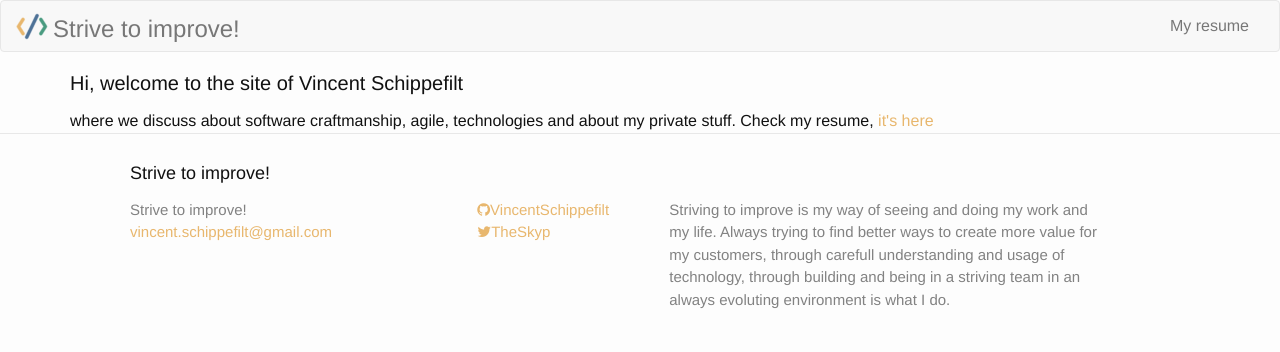
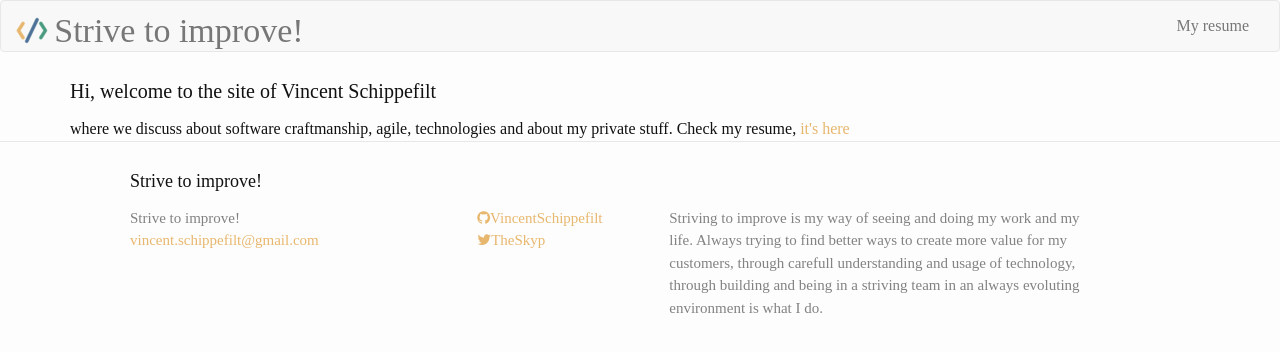
Before and after one commit to VincentSchippefilt/VincentSchippefilt.github.io, a Jekyll site: the page built from index.html, in a window 1280 px wide. Shown: the top 352 px of the page. Built offline with Jekyll 4.4.1, drawn with Linux system fonts in a browser that asks for light colours; nearby versions of some CDN libraries; some web fonts are replaced.

Commit message:
udpate font of resume

```diff
--- a/_sass/bootstrap-saas-3.3.7/stylesheets/bootstrap/_variables.scss
+++ b/_sass/bootstrap-saas-3.3.7/stylesheets/bootstrap/_variables.scss
@@ -49,7 +49,7 @@ $font-family-serif:       Georgia, "Times New Roman", Times, serif !default;
 $font-family-monospace:   Menlo, Monaco, Consolas, "Courier New", monospace !default;
 $font-family-base:        $font-family-sans-serif !default;
 
-$font-size-base:          14px !default;
+$font-size-base:          20px !default;
 $font-size-large:         ceil(($font-size-base * 1.25)) !default; // ~18px
 $font-size-small:         ceil(($font-size-base * 0.85)) !default; // ~12px
 
--- a/_sass/minima.scss
+++ b/_sass/minima.scss
@@ -1,7 +1,7 @@
 // Define defaults for each variable.
 
 $base-font-family: "Helvetica Neue", Helvetica, Arial, sans-serif !default;
-$base-font-size:   16px !default;
+$base-font-size:   20px !default;
 $base-font-weight: 400 !default;
 $small-font-size:  $base-font-size * 0.875 !default;
 $base-line-height: 1.5 !default;
--- a/_sass/postit.scss
+++ b/_sass/postit.scss
@@ -10,7 +10,7 @@
     position:relative;
     //border:1px solid #E8E8E8;
     border-top:20px solid ;
-    font-family:'Reenie Beanie';
+    font-family:'Annie Use Your Telescope', cursive;
     font-size: $base-font-size+5px;
     border-bottom-right-radius: 60px 5px;
     display:inline-block;
--- a/css/main.scss
+++ b/css/main.scss
@@ -2,10 +2,11 @@
 # Only the main Sass file needs front matter (the dashes are enough)
 ---
 @charset "utf-8";
-@import 'https://fonts.googleapis.com/css?family=Reenie+Beanie';
+@import 'https://fonts.googleapis.com/css?family=Annie+Use+Your+Telescope';
 
 // Our variables
-$base-font-family: "Helvetica Neue", Helvetica, Arial, sans-serif;
+
+$base-font-family: 'Annie Use Your Telescope', cursive;    //"Helvetica Neue", Helvetica, Arial, sans-serif;
 $base-font-size:   16px;
 $base-font-weight: 400;
 $small-font-size:  $base-font-size * 0.875;
--- a/cv/index.html
+++ b/cv/index.html
@@ -185,8 +185,8 @@ permalink: /cv/
               display: true,
               fullWidth: false,
               labels: {
-                  fontFamily: 'Reenie Beanie',
-                  fontSize: 17
+                  fontFamily: 'Annie Use Your Telescope',
+                  fontSize: 19
               },
               position:'bottom',
 
```
